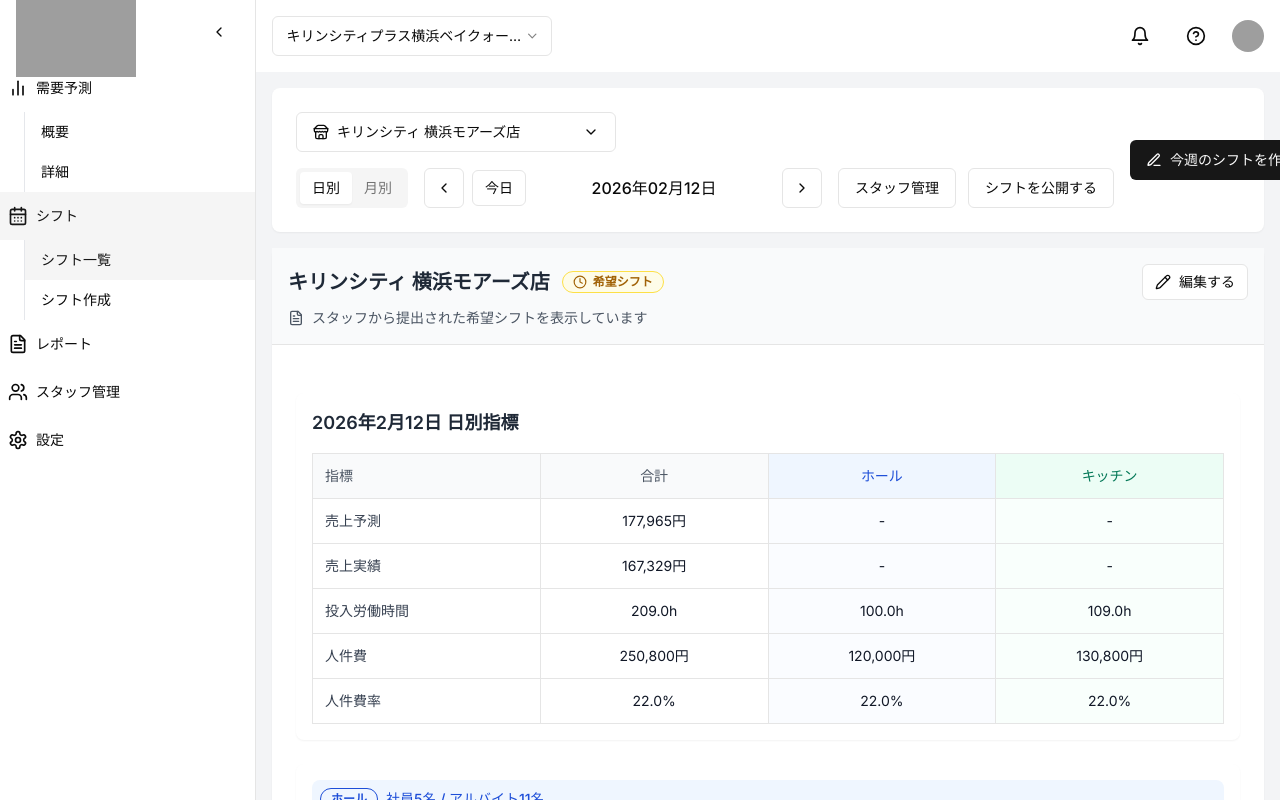
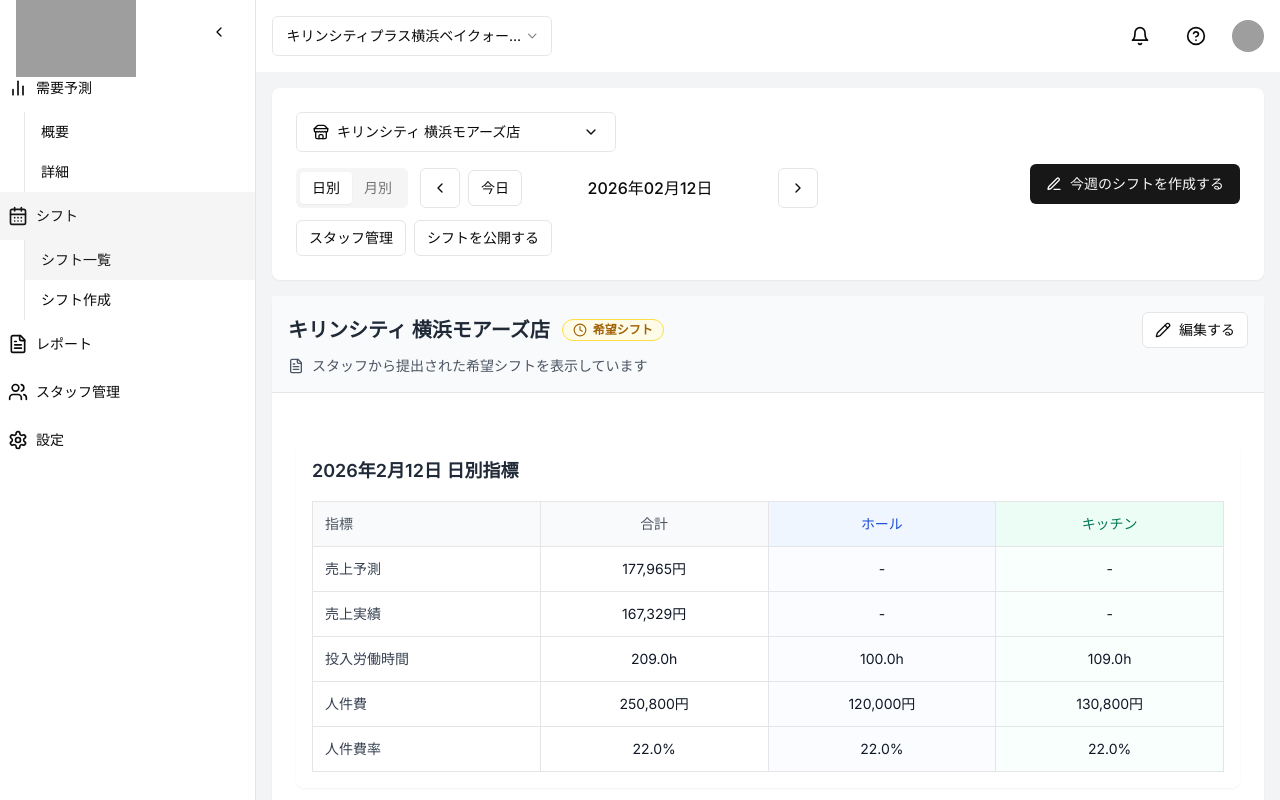
Before and after one commit to Plate-One/trial-demo-product, a Next.js app: page /shifts in a window 1280 px wide. Built offline with nearby package versions, Linux system fonts and the light colour scheme; grey boxes are pictures that could not be loaded.

Commit message:
fix: シフト一覧ヘッダーのはみ出しを解消（flex-wrap・レスポンシブ幅）
Co-authored-by: Cursor <cursoragent@cursor.com>

```diff
--- a/app/shifts/page.tsx
+++ b/app/shifts/page.tsx
@@ -65,8 +65,8 @@ export default function ShiftManagement() {
     <div className="space-y-4">
       {/* 店舗選択とヘッダー（メインアクション: シフトを作成） */}
       <div className="bg-white rounded-lg shadow-sm p-6">
-        <div className="flex flex-col sm:flex-row justify-between items-stretch sm:items-center gap-4">
         <div className="flex flex-wrap items-center gap-4">
+          <div className="flex flex-wrap items-center gap-4 min-w-0 flex-1">
             <StoreSelector selectedStores={selectedStores} onStoresChange={setSelectedStores} />
             <ShiftHeader
               viewMode={viewMode}
@@ -75,10 +75,10 @@ export default function ShiftManagement() {
               setCurrentDate={setCurrentDate}
             />
           </div>
-          <Button asChild className="gap-2 shrink-0">
-            <Link href="/shifts/create">
-              <PenLine className="h-4 w-4" />
-              今週のシフトを作成する
+          <Button asChild className="shrink-0 w-full sm:w-auto">
+            <Link href="/shifts/create" className="inline-flex items-center gap-2 justify-center sm:justify-center min-w-0">
+              <PenLine className="h-4 w-4 shrink-0" />
+              <span className="truncate">今週のシフトを作成する</span>
             </Link>
           </Button>
         </div>
--- a/components/shift-header.tsx
+++ b/components/shift-header.tsx
@@ -31,14 +31,14 @@ export function ShiftHeader({
   }
 
   return (
-    <div className="flex items-center gap-4">
+    <div className="flex flex-wrap items-center gap-3 min-w-0">
       <Tabs value={viewMode} onValueChange={(value) => setViewMode(value as "daily" | "monthly")}>
-        <TabsList>
+        <TabsList className="shrink-0">
           <TabsTrigger value="daily">日別</TabsTrigger>
           <TabsTrigger value="monthly">月別</TabsTrigger>
         </TabsList>
       </Tabs>
-      <div className="flex items-center gap-2">
+      <div className="flex items-center gap-2 shrink-0">
         <Button
           variant="outline"
           size="icon"
@@ -55,7 +55,7 @@ export function ShiftHeader({
         <Button variant="outline" size="sm" onClick={handleToday}>
           今日
         </Button>
-        <div className="w-[240px] text-center font-medium">
+        <div className="w-[200px] sm:w-[240px] text-center font-medium text-sm sm:text-base min-w-0">
           {viewMode === "daily"
             ? format(currentDate, "yyyy年MM月dd日", { locale: ja })
             : format(currentDate, "yyyy年MM月", { locale: ja })}
@@ -74,11 +74,11 @@ export function ShiftHeader({
           <ChevronRightIcon className="h-4 w-4" />
         </Button>
       </div>
-      <div className="flex items-center gap-3">
-        <Button variant="outline" className="h-10">
+      <div className="flex flex-wrap items-center gap-2 shrink-0">
+        <Button variant="outline" size="sm" className="h-9 text-xs sm:text-sm">
           スタッフ管理
         </Button>
-        <Button className="h-10" variant="outline">
+        <Button size="sm" variant="outline" className="h-9 text-xs sm:text-sm whitespace-nowrap">
           シフトを公開する
         </Button>
       </div>
--- a/components/store-selector.tsx
+++ b/components/store-selector.tsx
@@ -53,7 +53,7 @@ export function StoreSelector({ selectedStores, onStoresChange }: StoreSelectorP
   return (
     <DropdownMenu open={open} onOpenChange={setOpen}>
       <DropdownMenuTrigger asChild>
-        <Button variant="outline" className="w-[320px] justify-between">
+        <Button variant="outline" className="w-full min-w-0 sm:w-[280px] md:w-[320px] max-w-full justify-between">
           <div className="flex items-center gap-2 flex-1 min-w-0">
             <Store className="h-4 w-4 shrink-0" />
             <span className="truncate">
```
Lines whose indentation alone changed are shown as unchanged.
